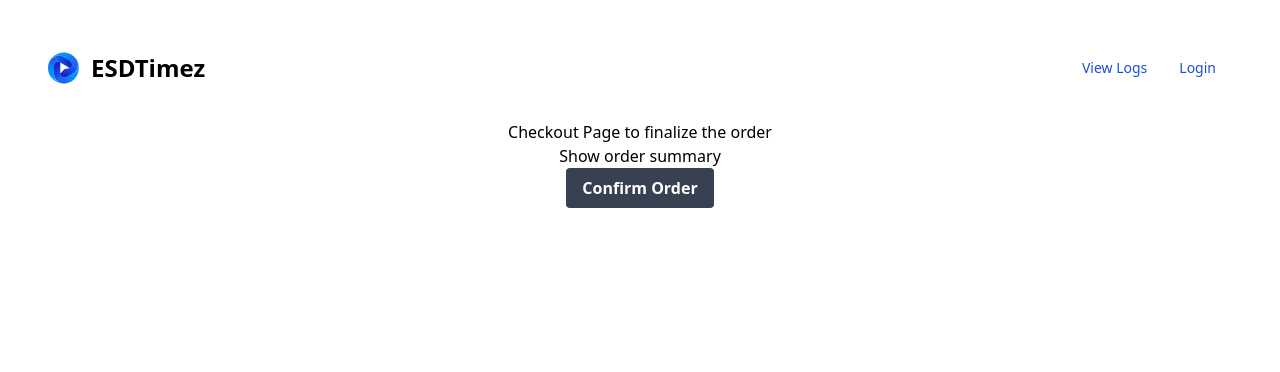
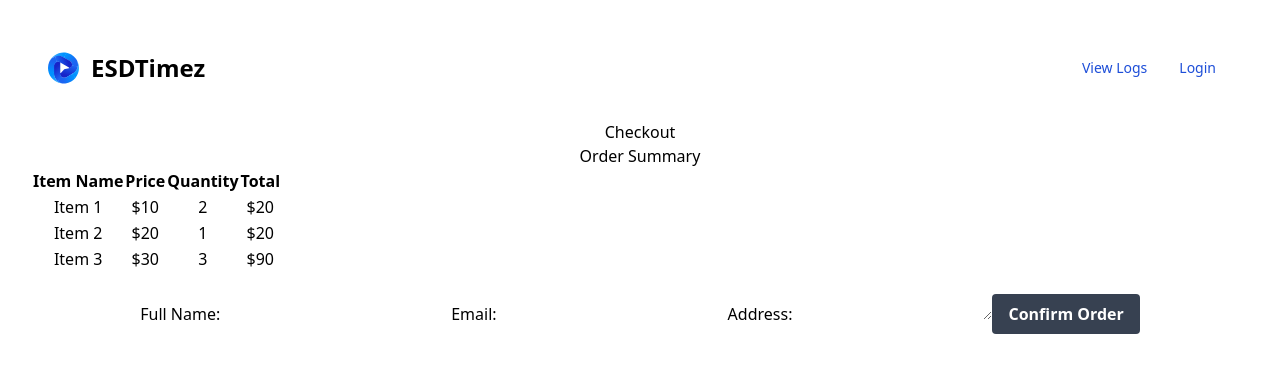
Before and after one commit to Rocket8900/Pc-Building-Service, a React (Vite) app in the folder LoggerUI/: page /checkout in a window 1280 px wide. Shown: the top 372 px of the page. Built offline with nearby package versions, Linux system fonts and the light colour scheme.

Commit message:
Cart and Checkout UI Code

```diff
--- a/LoggerUI/src/Pages/Cart/Cart.jsx
+++ b/LoggerUI/src/Pages/Cart/Cart.jsx
@@ -1,4 +1,5 @@
 import { useNavigate } from "react-router-dom";
+import React, { useState } from 'react';
 
 export function Cart() {
   const navigate = useNavigate();
@@ -6,16 +7,66 @@ export function Cart() {
   function directToCheckout() {
     navigate("/checkout");
   }
+
+  const [cartItems, setCartItems] = useState([
+    { id: 1, name: 'Item 1', price: 10, quantity: 2 },
+    { id: 2, name: 'Item 2', price: 20, quantity: 1 },
+    { id: 3, name: 'Item 3', price: 30, quantity: 3 }
+  ]);
+
+  const handleQuantityChange = (itemId, newQuantity) => {
+    const updatedCartItems = cartItems.map(item =>
+      item.id === itemId ? { ...item, quantity: newQuantity } : item
+    );
+    setCartItems(updatedCartItems.filter(item => item.quantity > 0));
+  };
+
+  const handleRemoveFromCart = itemId => {
+    const updatedCartItems = cartItems.filter(item => item.id !== itemId);
+    setCartItems(updatedCartItems);
+  };
+
   return (
     <>
-      <h1>Cart</h1>
-
+    <div>
+      <h2>Shopping Cart</h2>
+      <table>
+        <thead>
+          <tr>
+            <th>Item Name</th>
+            <th>Price</th>
+            <th>Quantity</th>
+            <th>Actions</th>
+          </tr>
+        </thead>
+        <tbody>
+          {cartItems.map(item => (
+            <tr key={item.id}>
+              <td>{item.name}</td>
+              <td>${item.price}</td>
+              <td>
+                <button onClick={() => handleQuantityChange(item.id, item.quantity - 1)}>-</button>
+                {item.quantity}
+                <button onClick={() => handleQuantityChange(item.id, item.quantity + 1)}>+</button>
+              </td>
+              <td>
+                <button onClick={() => handleRemoveFromCart(item.id)}>Remove from Cart</button>
+              </td>
+            </tr>
+          ))}
+        </tbody>
+      </table>
       <button
         onClick={directToCheckout}
         className="bg-gray-700 hover:bg-gray-600 text-white font-semibold py-2 px-4 rounded transition-colors duration-300"
       >
         Checkout!
       </button>
+
+    </div>
+
+
+
     </>
   );
 }
--- a/LoggerUI/src/Pages/Cart/Checkout.jsx
+++ b/LoggerUI/src/Pages/Cart/Checkout.jsx
@@ -1,22 +1,81 @@
 import { useNavigate } from "react-router-dom";
+import React, { useState } from 'react';
 export function Checkout() {
   const navigate = useNavigate();
+  const [cartItems, setCartItems] = useState([
+    { id: 1, name: 'Item 1', price: 10, quantity: 2 },
+    { id: 2, name: 'Item 2', price: 20, quantity: 1 },
+    { id: 3, name: 'Item 3', price: 30, quantity: 3 }
+  ]);
 
   function directToOrderConfirmation() {
     navigate("/order-confirmation");
   }
+
+  const [formData, setFormData] = useState({
+    fullName: '',
+    email: '',
+    address: ''
+  });
+
+  const handleChange = e => {
+    const { name, value } = e.target;
+    setFormData({ ...formData, [name]: value });
+  };
+
+
   return (
     <>
-      <h1>Checkout Page to finalize the order</h1>
       <div>
-        <div>Show order summary</div>
+      <h1>Checkout</h1>
+      <div>
+        <h3>Order Summary</h3>
+        <table>
+          <thead>
+            <tr>
+              <th>Item Name</th>
+              <th>Price</th>
+              <th>Quantity</th>
+              <th>Total</th>
+            </tr>
+          </thead>
+          <tbody>
+            {cartItems.map(item => (
+              <tr key={item.id}>
+                <td>{item.name}</td>
+                <td>${item.price}</td>
+                <td>{item.quantity}</td>
+                <td>${item.price * item.quantity}</td>
+              </tr>
+            ))}
+          </tbody>
+        </table>
+      </div>
+    </div>
+    <div>
+    <form onSubmit={directToOrderConfirmation}>
+        <label>
+          Full Name:
+          <input type="text" name="fullName" value={formData.fullName} onChange={handleChange} required />
+        </label>
+        <label>
+          Email:
+          <input type="email" name="email" value={formData.email} onChange={handleChange} required />
+        </label>
+        <label>
+          Address:
+          <textarea name="address" value={formData.address} onChange={handleChange} required />
+        </label>
         <button
+          type="submit"
           onClick={directToOrderConfirmation}
           className="bg-gray-700 hover:bg-gray-600 text-white font-semibold py-2 px-4 rounded transition-colors duration-300"
         >
           Confirm Order
-        </button>
-      </div>
+      </button>
+      </form>
+
+    </div>
     </>
   );
 }
```
